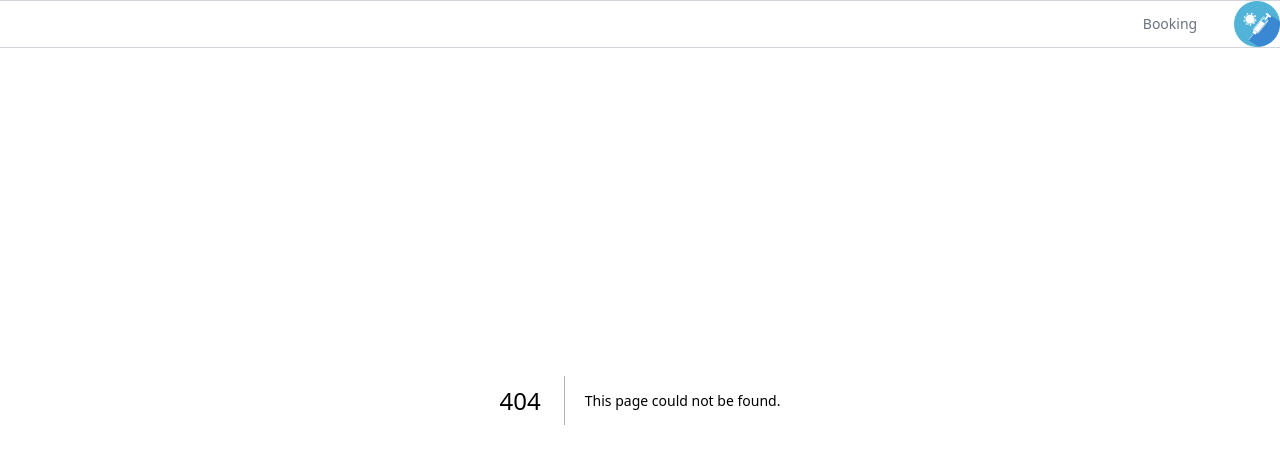
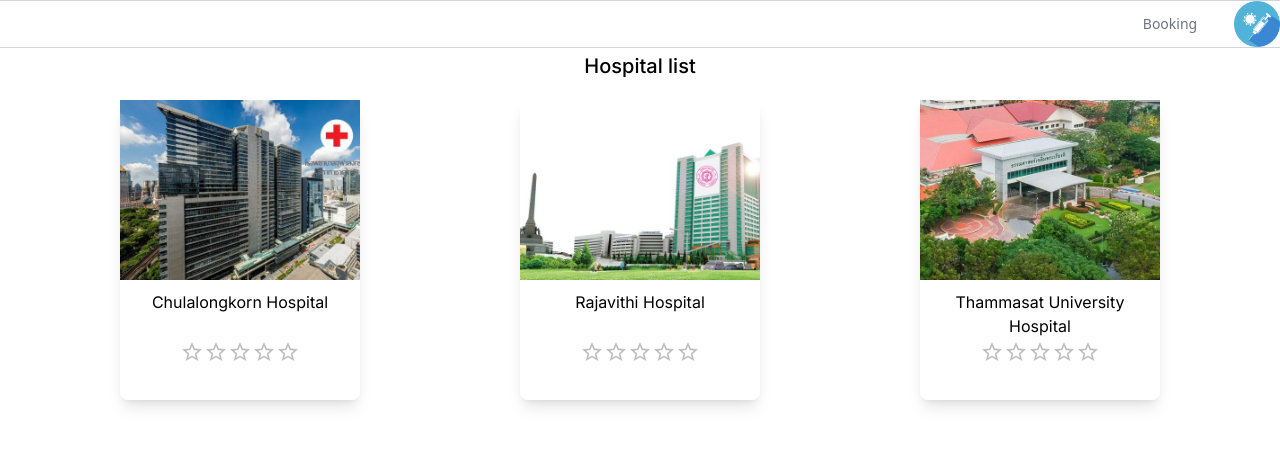
Before and after one commit to pisuttun/dev-prac-2-assignment, a Next.js app in the folder vaccine-book-app/: page /hospital in a window 1280 px wide. Before the commit this address had no page. Shown: the top 464 px of the page. Built offline with nearby package versions, Linux system fonts and the light colour scheme.

Commit message:
assignment 7

```diff
--- /dev/null
+++ b/vaccine-book-app/src/app/(hospitalinfo)/hospital/[hid]/page.tsx
@@ -0,0 +1,28 @@
+import Image from "next/image";
+
+const mockHospitalRepo = new Map()
+mockHospitalRepo.set("001", {name:"Chulalongkorn Hospital", image:"/img/chula.jpg"})
+mockHospitalRepo.set("002", {name:"Rajavithi Hospital", image:"/img/rajavithi.jpg"})
+mockHospitalRepo.set("003", {name:"Thammasat University Hospital", image:"/img/thammasat.jpg"})
+export default function HospitalDetailPage({params}: {params: { hid:string }}){
+  return(
+    <main className="text-center p-5 my-8">
+      <h1 className="text-lg font-medium">Hospital ID {params.hid}</h1>
+      <div className="flex flex-row my-5">
+        <Image src={mockHospitalRepo.get(params.hid).image} alt="Hospital pic"
+               width={0}
+               height={0}
+               sizes="100vw"
+               className="rounded-lg w-[30%] bg-black"
+        />
+        <div className="text-2xl mx-5">
+          {mockHospitalRepo.get(params.hid).name}
+        </div>
+      </div>
+    </main>
+  )
+}
+
+export async function generateStaticParams() {
+  return [{ hid: "001" }, { hid: "002" }, { hid: "003" }];
+}
--- /dev/null
+++ b/vaccine-book-app/src/app/(hospitalinfo)/hospital/page.tsx
@@ -0,0 +1,10 @@
+import CardPanel from "@/components/CardPanel";
+
+export default function Hospital(){
+  return(
+    <main className="text-center p-5 my-8">
+      <h1 className="text-xl font-medium">Hospital list</h1>
+      <CardPanel/>
+    </main>
+  )
+}
--- a/vaccine-book-app/src/app/page.tsx
+++ b/vaccine-book-app/src/app/page.tsx
@@ -5,7 +5,6 @@
   return (
     <main>
       <Banner />
-      <CardPanel />
     </main>
   );
 }
--- a/vaccine-book-app/src/components/Banner.tsx
+++ b/vaccine-book-app/src/components/Banner.tsx
@@ -2,6 +2,7 @@
 import Image from "next/image";
 import styles from "./banner.module.css";
 import { useState } from "react";
+import {useRouter} from "next/navigation";
 
 export default function Banner() {
   const bgList = [
@@ -11,13 +12,24 @@
     "/img/banner4.jpg",
   ]
   const [bgNo, setBgNo] = useState(0)
+  const router = useRouter()
+
   return (
     <div className={styles.banner} onClick={()=>setBgNo(bgNo+1)}>
       <Image src={bgList[bgNo%4]} alt="banner" fill={true} objectFit="cover" />
       <div className={styles.bannerText}>
         <h1>Time to vaccinate</h1>
-        <h3>Book you vaccine here!</h3>
+        <h3>Book your vaccine here!</h3>
       </div>
+      <button
+        className="absolute bg-sky-blue text-white font-semibold rounded z-30 hover:bg-cyan-600 bottom-0 right-0 p-2 m-4"
+        onClick={(event) => {
+          event.stopPropagation();
+          router.push("/hospital");
+        }}
+      >
+        BOOK YOUR VACCINE
+      </button>
     </div>
   );
 }
--- a/vaccine-book-app/src/components/CardPanel.tsx
+++ b/vaccine-book-app/src/components/CardPanel.tsx
@@ -1,7 +1,13 @@
 'use client'
 import {useReducer} from 'react'
 import ProductCard from "./ProductCard";
+import Link from "next/link";
 
+const mockHospitalRepo = [
+  { hid:"001", name:"Chulalongkorn Hospital", image:"/img/chula.jpg"},
+  { hid:"002", name:"Rajavithi Hospital", image:"/img/rajavithi.jpg"},
+  { hid:"003", name:"Thammasat University Hospital", image:"/img/thammasat.jpg"},
+]
 export default function CardPanel() {
   const ratingReducer = (ratingList:Map<string,number>, action:{type:string, hospitalName:string, score:number})=>{
     switch(action.type) {
@@ -21,15 +27,14 @@
   return (
     <div className= "w-full">
       <div className= "m-5 flex flex-row content-around justify-around flex-wrap" >
-        <ProductCard title='Chulalongkorn Hospital' imgUrl='/img/chula.jpg'
-                     score={ratingList.has('Chulalongkorn Hospital') ? ratingList.get('Chulalongkorn Hospital')! : 0}
-                     onRating={(hospitalName:string, score:number) => dispatchRating({type:'add', hospitalName:hospitalName, score:score })}/>
-        <ProductCard title='Rajavithi Hospital' imgUrl='/img/rajavithi.jpg'
-                     score={ratingList.has('Rajavithi Hospital') ? ratingList.get('Rajavithi Hospital')! : 0}
-                     onRating={(hospitalName:string, score:number) => dispatchRating({type:'add', hospitalName:hospitalName, score:score })}/>
-        <ProductCard title='Thammasat University Hospital' imgUrl='/img/thammasat.jpg'
-                     score={ratingList.has('Thammasat University Hospital') ? ratingList.get('Thammasat University Hospital')! : 0}
-                     onRating={(hospitalName:string, score:number) => dispatchRating({type:'add', hospitalName:hospitalName, score:score })}/>
+        {mockHospitalRepo.map((hospital)=>(
+          <Link href={`/hospital/${hospital.hid}`} className="w-1/5">
+          <ProductCard title={hospital.name} imgUrl={hospital.image}
+                       score={ratingList.has(hospital.name) ? ratingList.get(hospital.name)! : 0}
+                       onRating={(hospitalName:string, score:number) => dispatchRating({type:'add', hospitalName:hospitalName, score:score })}
+          />
+          </Link>
+        ))}
       </div>
       {Array.from(ratingList).map(([hospitalName, score]) => (
         <div className= "m-2" key={hospitalName}
--- a/vaccine-book-app/src/components/InteractiveCard.tsx
+++ b/vaccine-book-app/src/components/InteractiveCard.tsx
@@ -18,7 +18,7 @@
   }
 
   return(
-    <div className="w-1/5 h-[300px] rounded-lg shadow-lg"
+    <div className="w-full h-[300px] rounded-lg shadow-lg"
     onMouseOver={(e)=>onCardMouseAction(e)}
     onMouseOut={(e)=>onCardMouseAction(e)}
     >
```
